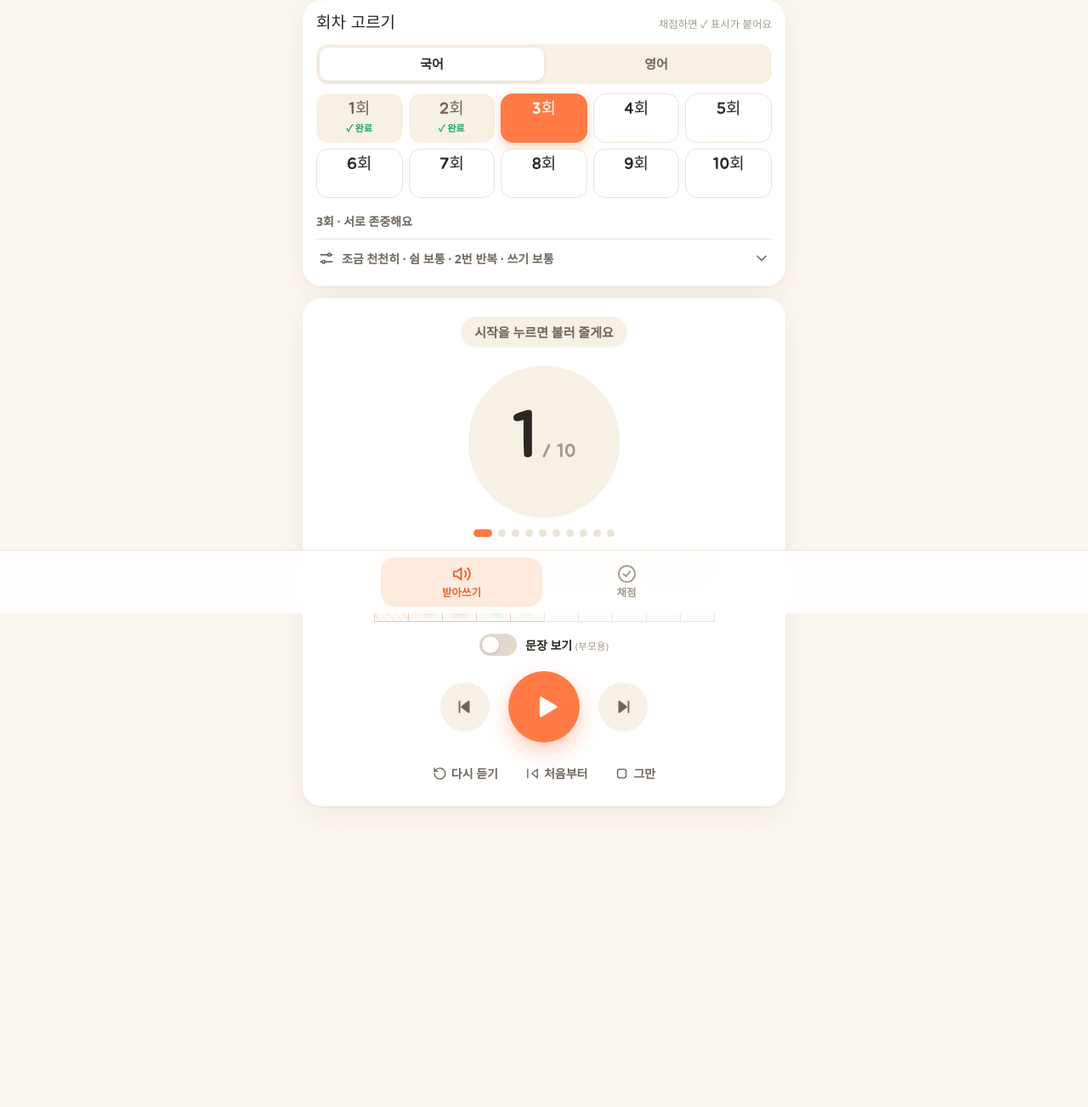
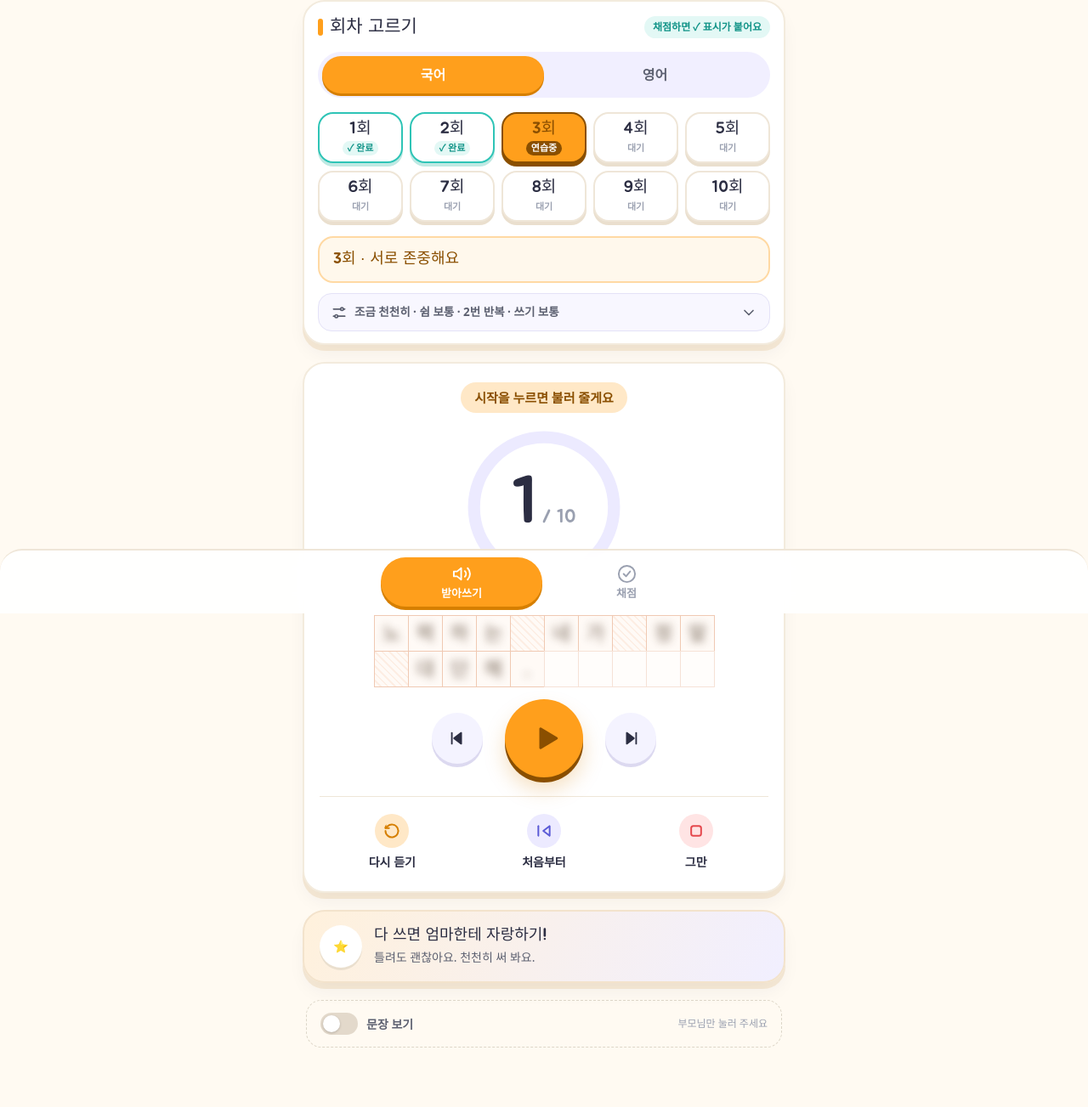
Before and after one commit to my-study-app-cincy/dictation, a plain HTML site: page index.html in a window 1280 px wide. Shown: the part 78-1381 px from the top of the page at 85% size. Before the commit the page ends 1137 px from the top, so only its background shows below. Drawn offline with Linux system fonts and the light colour scheme; a web font is replaced by a local one.

Commit message:
아이 화면 새 디자인 (스티치 시안), 엄마 응원 문구, 문장 보기는 맨 아래로
Co-Authored-By: Claude Opus 5.5 <noreply@anthropic.com>

```diff
--- a/app.js
+++ b/app.js
@@ -107,7 +107,7 @@ function renderPickers() {
       ? switcher + sets
           .filter((s) => langOf(s) === lang)
           .map((s) => {
-            const status = s.score != null ? `✓ ${s.score}점` : s.done ? "✓ 완료" : "";
+            const status = s.score != null ? `✓ ${s.score}점` : s.done ? "✓ 완료" : s.id === sel.value ? "연습중" : "대기";
             return `<button class="rp ${s.done ? "done" : ""} ${s.id === sel.value ? "active" : ""}" data-id="${s.id}">
               <b class="${roundLabel(s).length > 4 ? "long" : ""}">${esc(roundLabel(s))}</b><small>${status}</small></button>`;
           })
@@ -591,6 +591,22 @@ $("#replayBtn").onclick = () => player.jump(0);
 $("#prevBtn").onclick = () => player.jump(-1);
 $("#nextBtn").onclick = () => player.jump(1);
 $("#showText").onchange = (e) => $("#curText").classList.toggle("hidden-text", !e.target.checked);
+
+// 응원 한마디: 열 때마다 하나씩 골라 보여 준다
+const CHEERS = [
+  ["👀", "엄마가 보고 있다… 또박또박!"],
+  ["👀", "엄마 눈은 다 보여요~ 천천히 써 볼까?"],
+  ["🕵️", "엄마 탐정이 지켜보는 중! 받침 조심!"],
+  ["🤫", "쉿! 엄마가 뒤에서 보고 있어요"],
+  ["💪", "엄마가 응원하고 있어! 틀려도 괜찮아"],
+  ["🤗", "엄마가 옆에서 지켜볼게. 끝까지 해 보자!"],
+  ["⭐", "다 쓰면 엄마한테 자랑하기!"],
+];
+{
+  const [face, msg] = CHEERS[Math.floor(Math.random() * CHEERS.length)];
+  $("#cheerFace").textContent = face;
+  $("#cheerMsg").textContent = msg;
+}
 $("#dictSet").onchange = () => {
   player.stop();
   player.load();
@@ -747,10 +763,10 @@ function saveScore(set, score) {
 }
 
 function scoreMessage(score) {
-  if (score === 100) return "참 잘했어요! 💯";
-  if (score >= 80) return "잘했어요! 👏";
-  if (score >= 60) return "조금만 더 힘내요! 💪";
-  return "다시 도전해 봐요! 🌱";
+  if (score === 100) return "👀 엄마가 봤다! 최고야! 💯";
+  if (score >= 80) return "잘했어요! 엄마가 박수 👏";
+  if (score >= 60) return "조금만 더! 엄마가 응원해 💪";
+  return "엄마랑 같이 한 번 더 해 볼까? 🌱";
 }
 
 async function regrade() {
--- a/index.html
+++ b/index.html
@@ -3,7 +3,7 @@
 <head>
   <meta charset="utf-8">
   <meta name="viewport" content="width=device-width, initial-scale=1, viewport-fit=cover">
-  <meta name="theme-color" content="#FBF6EE">
+  <meta name="theme-color" content="#FFFAF2">
   <link rel="manifest" href="manifest.webmanifest">
   <link rel="apple-touch-icon" href="icon-192.png">
   <link rel="icon" href="icon-192.png">
@@ -144,10 +144,6 @@
         <div class="dots" id="dots"></div>
 
         <div class="manuscript hidden-text" id="curText"></div>
-        <label class="switch">
-          <input type="checkbox" id="showText">
-          <span>문장 보기 <small>(부모용)</small></span>
-        </label>
 
         <div class="transport">
           <button class="round" id="prevBtn" aria-label="이전 문제"><svg class="ic"><use href="#i-prev"/></svg></button>
@@ -161,6 +157,20 @@
         </div>
 
         <button class="btn primary block hidden" id="goGrade"><svg class="ic"><use href="#i-check"/></svg>채점하러 가기</button>
+      </div>
+
+      <div class="card cheer">
+        <span class="cheer-face" id="cheerFace">👀</span>
+        <div><b id="cheerMsg">엄마가 보고 있다… 또박또박!</b><span>틀려도 괜찮아요. 천천히 써 봐요.</span></div>
+      </div>
+
+      <!-- 부모용: 아이가 바로 누르지 않게 맨 아래에 둔다 -->
+      <div class="parent-box">
+        <label class="switch">
+          <input type="checkbox" id="showText">
+          <span>문장 보기</span>
+        </label>
+        <small>부모님만 눌러 주세요</small>
       </div>
     </section>
 
--- a/style.css
+++ b/style.css
@@ -1,27 +1,30 @@
 :root {
   color-scheme: light;
-  --bg: #fbf6ee;
+  --bg: #fffaf2;
   --surface: #ffffff;
-  --surface-2: #f7f0e5;
-  --ink: #2b2722;
-  --ink-2: #6f665b;
-  --ink-3: #a49a8c;
-  --line: #ece3d6;
+  --surface-2: #f1efff;   /* 연보라 바탕 */
+  --ink: #2b2d42;
+  --ink-2: #5c6070;
+  --ink-3: #9aa0b0;
+  --line: #efe6d8;
+  --ridge: #eadfce;       /* 블록 버튼 아래 두께 */
 
-  --brand: #ff7a45;
-  --brand-deep: #f0612a;
-  --brand-soft: #ffeadf;
-  --sky: #3e8ef7;
+  --brand: #ff9f1c;
+  --brand-deep: #d67f00;
+  --brand-ink: #8a4f00;
+  --brand-soft: #ffe8c7;
+  --sky: #3a86ff;
   --sky-soft: #e4efff;
-  --ok: #16a26f;
-  --ok-soft: #e0f5ec;
+  --ok: #129488;
+  --ok-line: #2ec4b6;
+  --ok-soft: #e3f8f5;
   --red: #e5484d;
   --red-soft: #fde8e8;
   --warn: #b7791f;
   --warn-soft: #fff3d6;
 
-  --radius: 22px;
-  --shadow: 0 1px 2px rgba(80, 55, 25, 0.05), 0 10px 30px rgba(80, 55, 25, 0.07);
+  --radius: 26px;
+  --shadow: 0 7px 0 0 rgba(230, 204, 168, 0.4), 0 12px 24px -6px rgba(43, 45, 66, 0.07);
   --display: "Jua", "Pretendard Variable", sans-serif;
   --body: "Pretendard Variable", "Pretendard", "Apple SD Gothic Neo", "Malgun Gothic", system-ui, sans-serif;
 }
@@ -44,7 +47,7 @@ button { cursor: pointer; }
 /* 휴대폰 모드(GitHub Pages): 사진 인식처럼 PC 서버가 필요한 기능은 숨긴다 */
 .static .server-only, .static #tab-make { display: none !important; }
 .static .tiles { grid-template-columns: 1fr; }
-.static .tile.static-primary { background: var(--brand); border-color: var(--brand); color: #fff; box-shadow: 0 8px 18px rgba(255, 122, 69, 0.3); }
+.static .tile.static-primary { background: var(--brand); border-color: var(--brand); color: #fff; box-shadow: 0 5px 0 var(--brand-deep); }
 .static .tile.static-primary .ic, .static .tile.static-primary small { color: #fff; }
 
 .ic {
@@ -61,9 +64,8 @@ symbol .solid { fill: currentColor; stroke: none; }
 .brand { display: flex; align-items: center; gap: 12px; }
 .logo {
   width: 44px; height: 44px; border-radius: 14px; display: grid; place-items: center;
-  background: linear-gradient(145deg, #ffa06f, var(--brand-deep));
-  color: #fff; box-shadow: 0 6px 16px rgba(240, 97, 42, 0.3);
-  transform: rotate(-6deg);
+  background: var(--brand);
+  color: #fff; box-shadow: 0 4px 0 var(--brand-deep);
 }
 .logo .ic { width: 22px; height: 22px; }
 .brand h1 { font-family: var(--display); font-weight: 400; font-size: 24px; margin: 0; line-height: 1.1; letter-spacing: -0.2px; }
@@ -82,23 +84,23 @@ main {
   position: fixed; left: 0; right: 0; bottom: 0; z-index: 20;
   display: flex; justify-content: center; gap: 4px;
   padding: 8px 12px calc(8px + env(safe-area-inset-bottom));
-  background: rgba(255, 255, 255, 0.88);
+  background: rgba(255, 255, 255, 0.92);
   backdrop-filter: blur(14px); -webkit-backdrop-filter: blur(14px);
-  border-top: 1px solid var(--line);
+  border-top: 2px solid var(--line); border-radius: 26px 26px 0 0;
 }
 .tab {
-  flex: 1; max-width: 190px; border: 0; background: none; border-radius: 16px;
+  flex: 1; max-width: 190px; border: 0; background: none; border-radius: 999px;
   display: flex; flex-direction: column; align-items: center; gap: 2px;
-  padding: 8px 4px 6px; color: var(--ink-3); font-size: 12.5px; font-weight: 600;
-  transition: color 0.15s, background 0.15s;
+  padding: 8px 4px 6px; color: var(--ink-3); font-size: 13px; font-weight: 700;
+  transition: color 0.15s, background 0.15s, box-shadow 0.15s;
 }
 .tab .ic { width: 23px; height: 23px; }
-.tab.active { color: var(--brand-deep); background: var(--brand-soft); }
+.tab.active { color: #fff; background: var(--brand); box-shadow: 0 4px 0 var(--brand-deep); }
 
 /* ---------- 카드/공통 ---------- */
 .card {
   background: var(--surface); border-radius: var(--radius); box-shadow: var(--shadow);
-  padding: 20px; margin-bottom: 14px;
+  border: 2px solid #f3ebdd; padding: 20px; margin-bottom: 20px;
 }
 .card.compact { padding: 14px 16px; }
 .card-title { font-family: var(--display); font-size: 20px; margin-bottom: 12px; display: flex; align-items: center; gap: 8px; }
@@ -121,10 +123,12 @@ main {
   border: 1.5px solid var(--line); background: var(--surface); font-weight: 700;
   transition: transform 0.08s, background 0.15s, box-shadow 0.15s;
 }
-.btn:active, .round:active, .tile:active, .subctrl button:active { transform: scale(0.97); }
+.btn:active, .tile:active, .subctrl button:active { transform: scale(0.97); }
+/* 블록 버튼: 누르면 아래 두께만큼 쑥 들어간다 */
+.btn.primary:active, .round:active, .rp:active, .static .tile.static-primary:active { transform: translateY(3px); box-shadow: none; }
 .btn.primary {
-  background: var(--brand); border-color: var(--brand); color: #fff;
-  box-shadow: 0 6px 16px rgba(255, 122, 69, 0.28);
+  background: var(--brand); border-color: var(--brand); color: #fff; border-radius: 999px;
+  box-shadow: 0 4px 0 var(--brand-deep); text-shadow: 0 1px 2px rgba(0, 0, 0, 0.12);
 }
 .btn.ghost { background: var(--surface-2); border-color: transparent; color: var(--ink-2); }
 .btn.sm { min-height: 38px; padding: 7px 12px; font-size: 14px; border-radius: 12px; box-shadow: none; }
@@ -231,29 +235,37 @@ select {
 .select-row > span { font-weight: 700; font-size: 14px; color: var(--ink-2); white-space: nowrap; }
 .select-row select { flex: 1; }
 
-.picker-head { display: flex; align-items: baseline; justify-content: space-between; margin-bottom: 10px; }
-.picker-head span { font-family: var(--display); font-size: 19px; }
-.picker-head small { color: var(--ink-3); font-size: 12.5px; }
-.round-picker { display: grid; grid-template-columns: repeat(5, 1fr); gap: 7px; }
+.picker-head { display: flex; align-items: center; justify-content: space-between; gap: 8px; margin-bottom: 14px; }
+.picker-head span { font-family: var(--display); font-size: 21px; display: flex; align-items: center; gap: 8px; }
+.picker-head span::before { content: ""; width: 6px; height: 20px; border-radius: 999px; background: var(--brand); }
+.picker-head small {
+  color: var(--ok); background: var(--ok-soft); font-size: 12px; font-weight: 700;
+  padding: 4px 10px; border-radius: 999px;
+}
+.round-picker { display: grid; grid-template-columns: repeat(5, 1fr); gap: 9px 8px; }
 .rp {
-  position: relative; border: 1.5px solid var(--line); background: var(--surface); border-radius: 14px;
-  padding: 8px 2px 6px; display: grid; justify-items: center; gap: 1px; min-height: 58px;
-  transition: all 0.15s;
+  position: relative; border: 2px solid var(--line); background: var(--surface); border-radius: 18px;
+  padding: 8px 2px 6px; display: grid; justify-items: center; gap: 1px; min-height: 60px;
+  box-shadow: 0 4px 0 var(--ridge); transition: background 0.15s, border-color 0.15s, transform 0.08s;
 }
 .rp b { font-family: var(--display); font-weight: 400; font-size: 19px; line-height: 1.1; }
 .rp b.long { font-size: 15px; padding-top: 3px; white-space: nowrap; } /* "Unit 05" 처럼 긴 이름 */
 .rp small { font-size: 11px; font-weight: 700; color: var(--ink-3); min-height: 14px; }
-.rp.done { background: var(--surface-2); border-color: transparent; }
-.rp.done b { color: var(--ink-2); }
-.rp.done small { color: var(--ok); }
-.rp.active { background: var(--brand); border-color: var(--brand); color: #fff; box-shadow: 0 6px 14px rgba(255, 122, 69, 0.3); }
-.rp.active b, .rp.active small { color: #fff; }
-.lang-switch { display: flex; background: var(--surface-2); border-radius: 14px; padding: 4px; margin-bottom: 4px; }
+.rp.done { background: var(--surface); border-color: var(--ok-line); box-shadow: 0 4px 0 #bfe9e3; }
+.rp.done b { color: var(--ink); }
+.rp.done small { color: var(--ok); background: var(--ok-soft); padding: 0 6px; border-radius: 999px; }
+.rp.active {
+  background: var(--brand); border-color: var(--brand-ink); color: var(--brand-ink);
+  box-shadow: 0 4px 0 var(--brand-ink);
+}
+.rp.active b { color: var(--brand-ink); }
+.rp.active small { color: #fff; background: var(--brand-ink); padding: 0 6px; border-radius: 999px; }
+.lang-switch { display: flex; background: var(--surface-2); border-radius: 999px; padding: 5px; margin-bottom: 8px; }
 .lang-switch button {
-  flex: 1; border: 0; background: none; border-radius: 10px; padding: 8px 0;
-  font-weight: 700; font-size: 15px; color: var(--ink-2);
+  flex: 1; border: 0; background: none; border-radius: 999px; padding: 10px 0;
+  font-weight: 700; font-size: 16px; color: var(--ink-2);
 }
-.lang-switch button.active { background: var(--surface); color: var(--ink); box-shadow: 0 1px 4px rgba(60, 40, 20, 0.12); }
+.lang-switch button.active { background: var(--brand); color: #fff; box-shadow: 0 3px 0 var(--brand-deep); }
 
 /* 영어 단어: 영어 공책 4줄 위에 */
 .manuscript.en { display: block; max-width: 420px; }
@@ -270,11 +282,16 @@ select {
 }
 .manuscript.hidden-text .en-word { color: transparent; text-shadow: 0 0 12px rgba(60, 40, 20, 0.45); user-select: none; }
 .tag-en { font-family: var(--body); font-size: 11.5px; font-weight: 700; color: var(--sky); background: var(--sky-soft); padding: 1px 7px; border-radius: 999px; margin-left: 6px; vertical-align: 2px; }
-.picker-unit { margin-top: 10px; font-size: 14px; color: var(--ink-2); font-weight: 600; }
-.settings-box { margin-top: 10px; border-top: 1px solid var(--line); padding-top: 4px; }
+.picker-unit {
+  margin-top: 8px; padding: 12px 16px; border-radius: 18px;
+  background: #fff8ec; border: 2px solid #ffd9a3; color: var(--brand-ink);
+  font-family: var(--display); font-size: 18px;
+}
+.settings-box { margin-top: 12px; }
 .settings-box summary {
   list-style: none; display: flex; align-items: center; gap: 8px; cursor: pointer;
-  padding: 8px 2px; color: var(--ink-2); font-size: 14px; font-weight: 600;
+  padding: 11px 14px; color: var(--ink-2); font-size: 13.5px; font-weight: 600;
+  background: #f8f7ff; border: 1.5px solid #e4e2f7; border-radius: 16px;
 }
 .settings-box summary::-webkit-details-marker { display: none; }
 .settings-box summary #settingsSummary { flex: 1; }
@@ -289,7 +306,7 @@ select {
 
 .pill {
   display: inline-flex; align-items: center; gap: 6px; padding: 7px 16px; border-radius: 999px;
-  font-weight: 700; font-size: 15px; background: var(--surface-2); color: var(--ink-2);
+  font-weight: 700; font-size: 15px; background: var(--brand-soft); color: var(--brand-ink);
   transition: background 0.2s, color 0.2s;
 }
 .stage.listening .pill { background: var(--sky-soft); color: var(--sky); }
@@ -299,7 +316,7 @@ select {
 
 .ring { position: relative; width: 190px; height: 190px; margin: 16px auto 8px; }
 .ring svg { width: 100%; height: 100%; transform: rotate(-90deg); overflow: visible; }
-.ring-bg { fill: none; stroke: var(--surface-2); stroke-width: 9; }
+.ring-bg { fill: none; stroke: #eceaff; stroke-width: 9; }
 .ring-fg {
   fill: none; stroke: var(--brand); stroke-width: 9; stroke-linecap: round;
   stroke-dasharray: 326.73; stroke-dashoffset: 326.73; transition: stroke-dashoffset 0.12s linear, stroke 0.2s;
@@ -307,7 +324,7 @@ select {
 .ring-fg.zero, .stage.listening .ring-fg { opacity: 0; }
 .stage.done .ring-fg { stroke: var(--ok); stroke-dashoffset: 0 !important; opacity: 1; }
 .ring::before {
-  content: ""; position: absolute; inset: 14px; border-radius: 50%; background: var(--surface-2);
+  content: ""; position: absolute; inset: 14px; border-radius: 50%; background: #fff;
 }
 .stage.listening .ring::after {
   content: ""; position: absolute; inset: 14px; border-radius: 50%; border: 3px solid var(--sky);
@@ -324,7 +341,7 @@ select {
 .ring-num small { font-size: 22px; color: var(--ink-3); }
 
 .dots { display: flex; justify-content: center; flex-wrap: wrap; gap: 7px; min-height: 10px; margin-bottom: 14px; }
-.dots i { width: 9px; height: 9px; border-radius: 50%; background: var(--line); transition: all 0.2s; }
+.dots i { width: 9px; height: 9px; border-radius: 50%; background: #e2e0f7; transition: all 0.2s; }
 .dots i.done { background: var(--brand); opacity: 0.45; }
 .dots i.cur { background: var(--brand); width: 22px; border-radius: 999px; }
 
@@ -344,27 +361,54 @@ select {
 .manuscript .placeholder { grid-column: 1 / -1; color: var(--ink-3); font-size: 15px; padding: 10px 0; }
 .manuscript.hidden-text .cell { color: transparent; text-shadow: 0 0 10px rgba(60, 40, 20, 0.45); user-select: none; }
 
-.stage .switch { margin: 2px 0 18px; font-size: 14px; }
-
-.transport { display: flex; justify-content: center; align-items: center; gap: 22px; }
+.transport { display: flex; justify-content: center; align-items: center; gap: 26px; margin-top: 14px; }
 .round {
-  width: 58px; height: 58px; border-radius: 50%; border: 0; display: grid; place-items: center;
-  background: var(--surface-2); color: var(--ink-2); transition: transform 0.08s, background 0.15s;
+  width: 60px; height: 60px; border-radius: 50%; border: 0; display: grid; place-items: center;
+  background: #f4f3ff; color: var(--ink); box-shadow: 0 4px 0 #dcd9f0;
+  transition: transform 0.08s, background 0.15s, box-shadow 0.08s;
 }
 .round .ic { width: 22px; height: 22px; }
 .round.big {
-  width: 84px; height: 84px; background: var(--brand); color: #fff;
-  box-shadow: 0 10px 24px rgba(255, 122, 69, 0.38);
+  width: 92px; height: 92px; background: var(--brand); color: var(--brand-ink);
+  box-shadow: 0 6px 0 var(--brand-ink), 0 14px 24px rgba(214, 127, 0, 0.25);
 }
-.round.big .ic { width: 34px; height: 34px; }
+.round.big .ic { width: 36px; height: 36px; }
 .round.big.play .ic { margin-left: 4px; }
-.subctrl { display: flex; justify-content: center; gap: 8px; margin-top: 18px; }
+.subctrl {
+  display: grid; grid-template-columns: repeat(3, 1fr); gap: 8px;
+  margin-top: 22px; padding-top: 16px; border-top: 1.5px solid var(--line);
+}
 .subctrl button {
-  display: inline-flex; align-items: center; gap: 5px; border: 0; background: none;
-  padding: 8px 12px; border-radius: 12px; color: var(--ink-2); font-weight: 700; font-size: 14px;
+  display: flex; flex-direction: column; align-items: center; gap: 6px; border: 0; background: none;
+  padding: 4px; border-radius: 14px; color: var(--ink); font-weight: 700; font-size: 14px;
 }
-.subctrl button:hover { background: var(--surface-2); }
-.subctrl .ic { width: 17px; height: 17px; }
+.subctrl .ic {
+  width: 40px; height: 40px; padding: 10px; border-radius: 50%; stroke-width: 2.4;
+  background: var(--brand-soft); color: var(--brand-deep);
+}
+#restartBtn .ic { background: #eceaff; color: #5b5bd6; }
+#stopBtn .ic { background: #ffe4e4; color: var(--red); }
+
+/* 응원 한마디 */
+.cheer {
+  display: flex; align-items: center; gap: 14px; padding: 16px 18px;
+  background: linear-gradient(120deg, #fff1dc, #f1efff); border-color: #f3e3cc;
+}
+.cheer-face {
+  width: 50px; height: 50px; flex: none; border-radius: 50%; display: grid; place-items: center;
+  background: #fff; font-size: 28px; line-height: 1; box-shadow: 0 3px 0 var(--ridge);
+}
+.cheer b { display: block; font-family: var(--display); font-weight: 400; font-size: 18px; line-height: 1.3; }
+.cheer span { font-size: 14px; color: var(--ink-2); }
+
+/* 부모용: 아이가 바로 누르지 않게 맨 아래에 작게 */
+.parent-box {
+  display: flex; align-items: center; justify-content: space-between; gap: 12px;
+  margin: 8px 4px 0; padding: 14px 16px; border-radius: 18px;
+  border: 1.5px dashed #ddd6c8; color: var(--ink-3);
+}
+.parent-box .switch { font-size: 14px; color: var(--ink-2); }
+.parent-box > small { font-size: 12px; }
 #goGrade { margin-top: 18px; }
 
 /* ---------- 채점 ---------- */
```
Also changed, not shown: manifest.webmanifest, sw.js.
